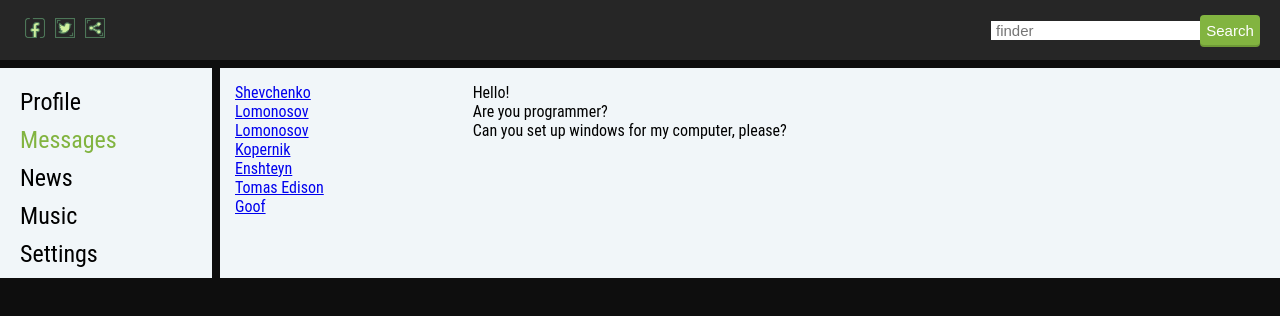
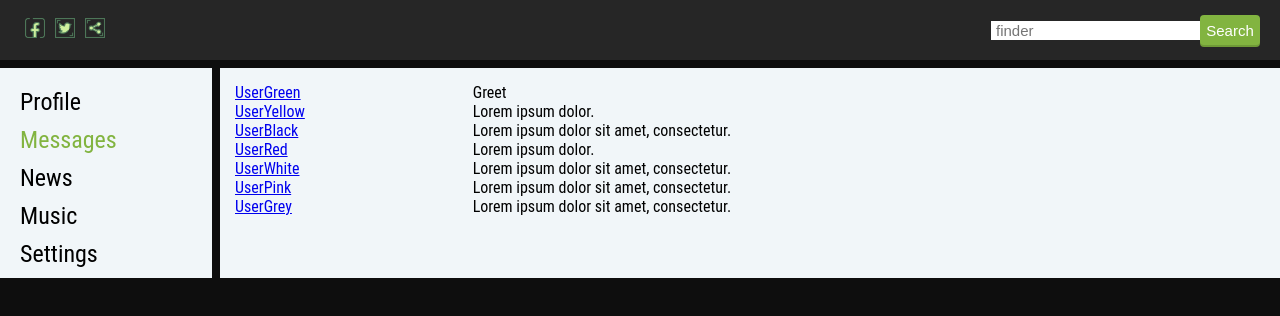
Before and after one commit to SlavaShensev/dew_1-reacte, a React (Create React App) app: page /dialogs in a window 1280 px wide. Shown: the top 316 px of the page. Built offline with nearby package versions, Linux system fonts and the light colour scheme.

Commit message:
'messages-users'

```diff
--- a/src/components/Dialogs/Dialogs.jsx
+++ b/src/components/Dialogs/Dialogs.jsx
@@ -2,11 +2,8 @@ import React from 'react';
 import s from './Dialogs.module.css';
 import {NavLink} from "react-router-dom";
 
-
 const DialogItem = (props) => {
-
     let path = '/dialogs/' + props.id;
-
     return (
         <div className={s.dialog + ' ' + s.active}>
             <NavLink to={path}> {props.name} </NavLink>
@@ -14,35 +11,58 @@ const DialogItem = (props) => {
     )
 };
 
-const Massage = (props) => {
+const Message = (props) => {
     return (
         <div className={s.dialog}>
-            {props.massage}
+            {props.message}
         </div>
     )
 };
 
-const Dialogs = () => {
+const Dialogs = (props) => {
+    let dialogsData = [
+        {id: 1, name: 'UserGreen'},
+        {id: 2, name: 'UserYellow'},
+        {id: 3, name: 'UserBlack'},
+        {id: 4, name: 'UserRed'},
+        {id: 5, name: 'UserWhite'},
+        {id: 6, name: 'UserPink'},
+        {id: 7, name: 'UserGrey'},
+    ];
+
+    let messagesData = [
+        {id: 1, message: 'Greet'},
+        {id: 2, message: 'Lorem ipsum dolor.'},
+        {id: 3, message: 'Lorem ipsum dolor sit amet, consectetur.'},
+        {id: 4, message: 'Lorem ipsum dolor.'},
+        {id: 5, message: 'Lorem ipsum dolor sit amet, consectetur.'},
+        {id: 6, message: 'Lorem ipsum dolor sit amet, consectetur.'},
+        {id: 7, message: 'Lorem ipsum dolor sit amet, consectetur.'},
+    ];
+
     return (
         <div className={s.dialogs}>
             <div className={s.dialogsItems}>
-                <DialogItem name={'Shevchenko'} id={'1'}/>
-                <DialogItem name={'Lomonosov'} id={'2'}/>
-                <DialogItem name={'Lomonosov'} id={'3'}/>
-                <DialogItem name={'Kopernik'} id={'4'}/>
-                <DialogItem name={'Enshteyn'} id={'5'}/>
-                <DialogItem name={'Tomas Edison'} id={'6'}/>
-                <DialogItem name={'Goof'} id={'7'}/>
+                <DialogItem name={dialogsData[0].name} id={dialogsData[0].id}/>
+                <DialogItem name={dialogsData[1].name} id={dialogsData[1].id}/>
+                <DialogItem name={dialogsData[2].name} id={dialogsData[2].id}/>
+                <DialogItem name={dialogsData[3].name} id={dialogsData[3].id}/>
+                <DialogItem name={dialogsData[4].name} id={dialogsData[4].id}/>
+                <DialogItem name={dialogsData[5].name} id={dialogsData[5].id}/>
+                <DialogItem name={dialogsData[6].name} id={dialogsData[6].id}/>
+
             </div>
-
-            <div className="messages">
-                <Massage massage={'Hello!'}/>
-                <Massage massage={'Are you programmer?'}/>
-                <Massage massage={'Can you set up windows for my computer, please?'}/>
+            <div className={s.messages}>
+                <Message message={messagesData[0].message}/>
+                <Message message={messagesData[1].message}/>
+                <Message message={messagesData[2].message}/>
+                <Message message={messagesData[3].message}/>
+                <Message message={messagesData[4].message}/>
+                <Message message={messagesData[5].message}/>
+                <Message message={messagesData[6].message}/>
             </div>
         </div>
-    )
+    );
 };
 
-
 export default Dialogs;
--- a/src/components/Dialogs/Dialogs.module.css
+++ b/src/components/Dialogs/Dialogs.module.css
@@ -9,7 +9,7 @@
 }
 
 .active {
-    color: gold;
+    color: #82b440;
 }
 
 .dialog {
@@ -17,6 +17,6 @@
 }
 
 
-.messages .message {
+.messages {
 
 }
--- a/src/components/Profile/MyPosts/MyPosts.jsx
+++ b/src/components/Profile/MyPosts/MyPosts.jsx
@@ -1,6 +1,8 @@
 import React from "react";
 import s from './MyPosts.module.css';
 import Post from "./Post/Post";
+
+
 
 const MyPosts = () => {
     return (
```
Also changed, not shown: 1 other file (tests, documents, lock files or other folders).
